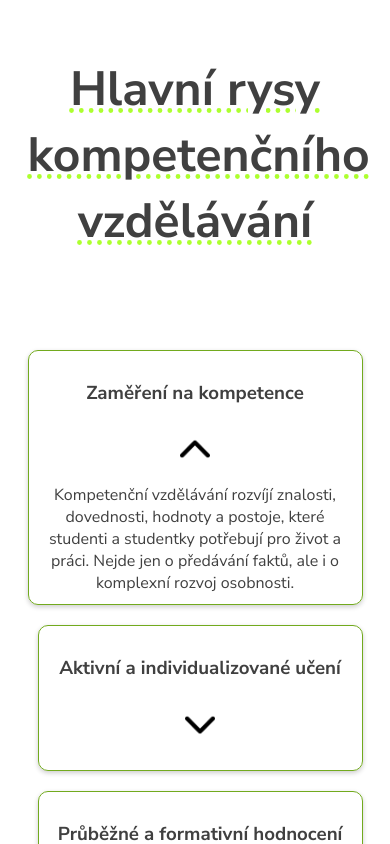
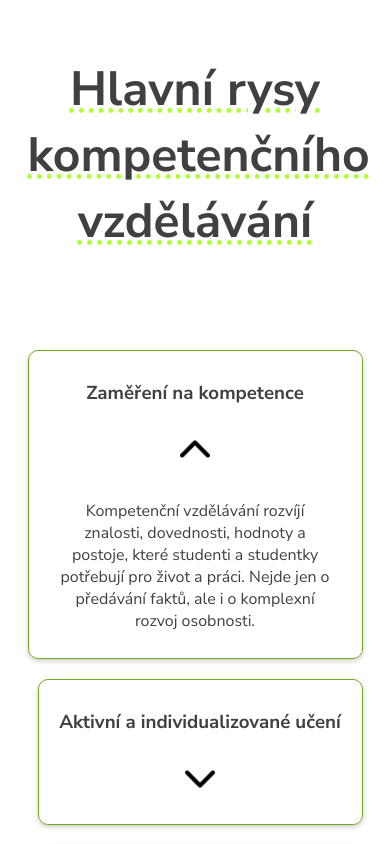
Before and after one commit to Vimes42/kompetencni-vzdelavani, an Eleventy site: page index.html in a window 390 px wide. Both pictures are taken after a click on the element 195 px from the left and 2082 px from the top of the page. Shown: the part 1660-2504 px from the top of the page. Built offline with nearby package versions, Linux system fonts and the light colour scheme; Eleventy itself is replaced by a stand-in of ours; files that its build step writes are made by us from their sources.

Commit message:
oprava zobrazení textu faq v mobilní verzi

```diff
--- a/css/style.css
+++ b/css/style.css
@@ -1,3 +1,4 @@
+/* stávající styly */
 *{
     font-family: "Nunito Sans", sans-serif;
     color: rgb(64, 64, 64);
@@ -240,17 +241,19 @@ header {
     overflow: hidden;
     max-height: 0;
     opacity: 0;
-    transition: max-height 0.3s ease-in-out, opacity 0.3s ease-in-out; /* Plynulý efekt */
+    transition: max-height 0.3s ease-in-out, opacity 0.3s ease-in-out;
 }
 
 .characteristics__char p.show, .faq__question p.show {
-    max-height: 200px; /* Max výška při zobrazení, upravit dle potřeby */
+    max-height: 1000px;
     opacity: 1;
+    overflow: visible;
+    padding: 1em;
 }
 
 .characteristics__char:hover, .faq__question:hover {
-    box-shadow: 0 4px 10px rgba(0, 0, 0, 0.3); /* Zvýraznění karty */
-    transform: scale(1.02); /* Malé zvětšení pro efekt */
+    box-shadow: 0 4px 10px rgba(0, 0, 0, 0.3);
+    transform: scale(1.02);
 }
 
 .rotated {
@@ -329,14 +332,14 @@ button {
     transition: box-shadow 0.2s ease, background-color 0.2s ease;
     margin-left: 45%;
     margin-bottom: 50px;
-  }
+}
 
-  button:hover {
+button:hover {
     background-color: rgb(177, 237, 56);
     box-shadow: 0 4px 15px rgba(0, 0, 0, 0.15);
-  }
+}
 
-  button:focus {
+button:focus {
     outline: none;
     box-shadow: 0 0 0 2px rgba(255, 255, 255, 0.6);
 }
@@ -403,7 +406,7 @@ footer{
         flex-direction: column;
         align-items: center;
         padding: 10px 0;
-        background-color: rgb(64, 64, 64);
+        background-color: rgb(64, 64, 64);;
         opacity: 1;
     }
 
```
